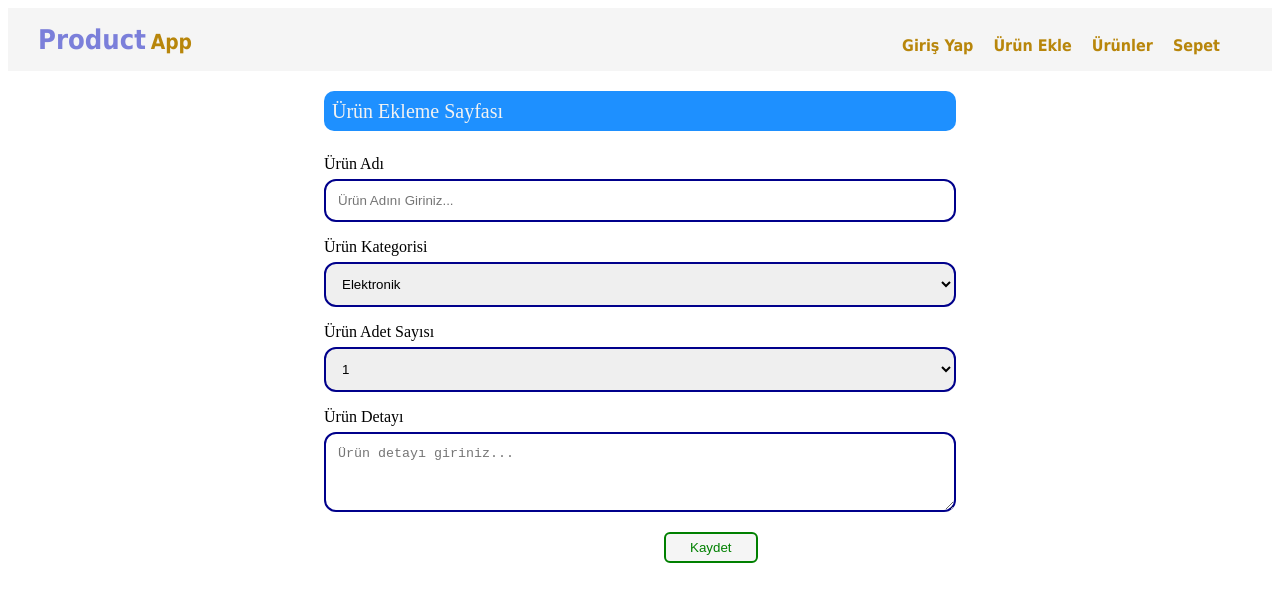
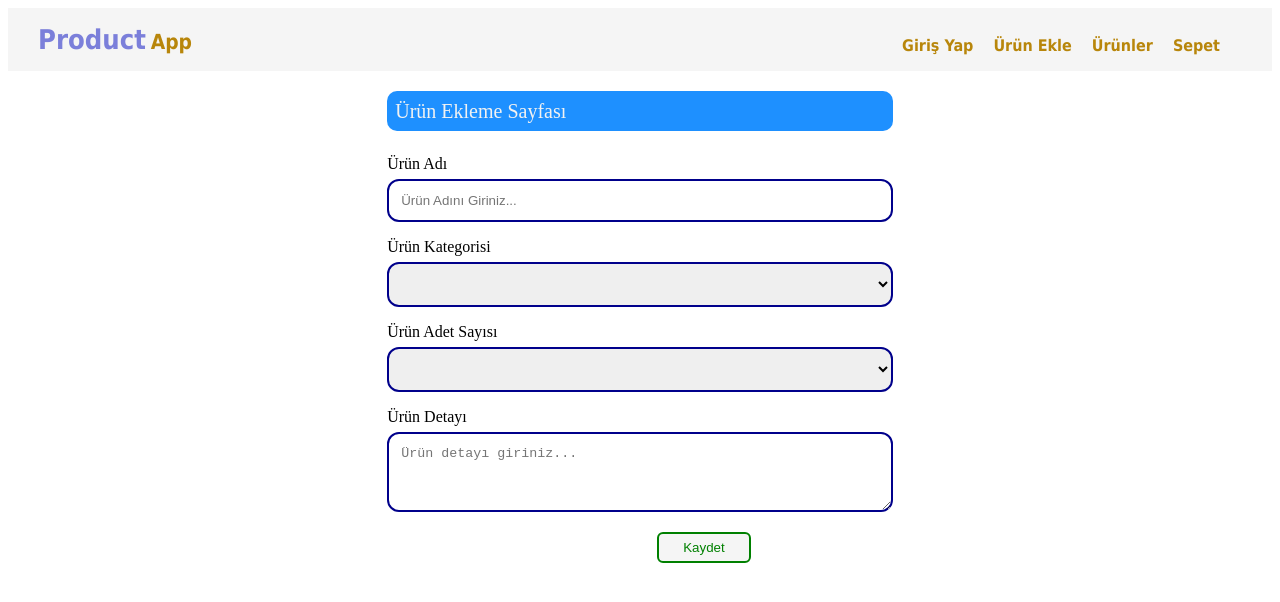
Before and after one commit to ahmetakyapi/Angular-Product-App, an Angular app: page /addProduct in a window 1280 px wide. Shown: the top 602 px of the page. Built offline with nearby package versions, Linux system fonts and the light colour scheme.

Commit message:
Add the product items

```diff
--- a/src/app/add-product/add-product.component.css
+++ b/src/app/add-product/add-product.component.css
@@ -6,7 +6,7 @@ body {
 
 .add-product-container {
   margin-top: 10px;
-  width: 50%;
+  width: 40%;
   margin-left: auto;
   margin-right: auto;
 }
@@ -44,7 +44,8 @@ textarea {
 }
 
 textarea {
-  max-height: 150px;
+  max-height: 130px;
+  min-height: 60px;
 }
 
 input[type='submit'] {
@@ -54,7 +55,7 @@ input[type='submit'] {
   border: 2px solid green;
   border-radius: 6px;
   cursor: pointer;
-  margin-left: 340px;
+  margin-left: 270px;
   -webkit-border-radius: 6px;
   -moz-border-radius: 6px;
   -ms-border-radius: 6px;
--- a/src/app/add-product/add-product.component.html
+++ b/src/app/add-product/add-product.component.html
@@ -7,7 +7,7 @@
 
       <label for="p-name">Ürün Adı</label>
       <input
-        [(ngModel)]="newProducts"
+        [(ngModel)]="productName"
         value=""
         type="text"
         id="pname"
@@ -15,17 +15,27 @@
         placeholder="Ürün Adını Giriniz..."
       />
       <label for="p-category">Ürün Kategorisi</label>
-      <select id="p-category" name="product-category">
-        <option value="electronic">Elektronik</option>
-        <option value="clothes">Kıyafet</option>
-        <option value="phone">Telefon</option>
-        <option value="shoes">Ayakabı</option>
-        <option value="computer">Bilgisayar</option>
-        <option value="Food">Yemek</option>
+      <select
+        id="p-category"
+        name="product-category"
+        [(ngModel)]="productCategory"
+        value=""
+      >
+        <option>Elektronik</option>
+        <option>Kıyafet</option>
+        <option>Telefon</option>
+        <option>Ayakabı</option>
+        <option>Bilgisayar</option>
+        <option>Yemek</option>
       </select>
 
       <label for="p-stock">Ürün Adet Sayısı</label>
-      <select id="pstock" name="product-stok">
+      <select
+        id="pstock"
+        name="product-stok"
+        [(ngModel)]="productStock"
+        value=""
+      >
         <option value="1">1</option>
         <option value="2">2</option>
         <option value="3">3</option>
@@ -33,9 +43,9 @@
         <option value="5">5</option>
         <option value="6">6</option>
         <option value="7">7</option>
-        <option value="7">8</option>
-        <option value="7">9</option>
-        <option value="7">10</option>
+        <option value="8">8</option>
+        <option value="9">9</option>
+        <option value="10">10</option>
       </select>
 
       <label for="p-details">Ürün Detayı</label>
@@ -44,16 +54,28 @@
         name="product-details"
         placeholder="Ürün detayı giriniz..."
         style="height: 80px"
+        [(ngModel)]="productDesc"
+        value=""
       ></textarea>
+      <div class="list-products">
+        <input type="submit" value="Kaydet" (click)="addProducts()" />
 
-      <input type="submit" value="Kaydet" (click)="addProducts()" />
-
-      <div *ngFor="let product of products; let index = index">
-        <div>
-          <div>{{ product }}</div>
-
-          <input (click)="deleteProducts(index)" type="button" value="Delete" />
+        <div *ngFor="let product of products">
+          <div>
+            <div>{{ product }}</div>
+          </div>
         </div>
+        <input
+          (click)="deleteProducts()"
+          type="button"
+          value="Sil"
+          [hidden]="
+            productName == null ||
+            productCategory == null ||
+            productStock == null ||
+            productDesc == null
+          "
+        />
       </div>
     </form>
   </div>
```
